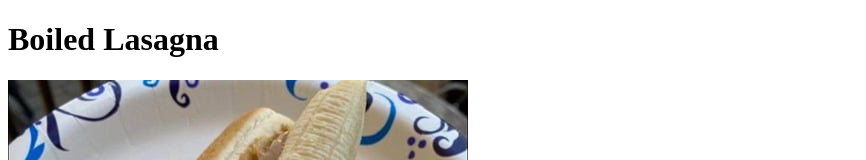
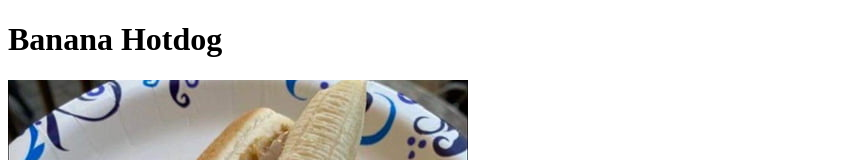
Before and after one commit to ikleveckas/odin-recipes, a plain HTML site: page recipes/hotdog.html in a window 1280 px wide. Shown: the top 160 px of the page, without its empty margins (0-866 px from the left). Drawn offline with Linux system fonts and the light colour scheme.

Commit message:
updated hot dog title

```diff
--- a/recipes/hotdog.html
+++ b/recipes/hotdog.html
@@ -7,7 +7,7 @@
     <title>Banana Hotdog!</title>
 </head>
 <body>
-    <h1>Boiled Lasagna</h1>
+    <h1>Banana Hotdog</h1>
     <img src="../images/hot-dog.jpg">
     <h2>Description</h2>
     <p>Taste the heavenly Chuchmek hotgog by tasting the brand new but time-tested XXI century recipe created in Chuchmekistan!</p>
```
